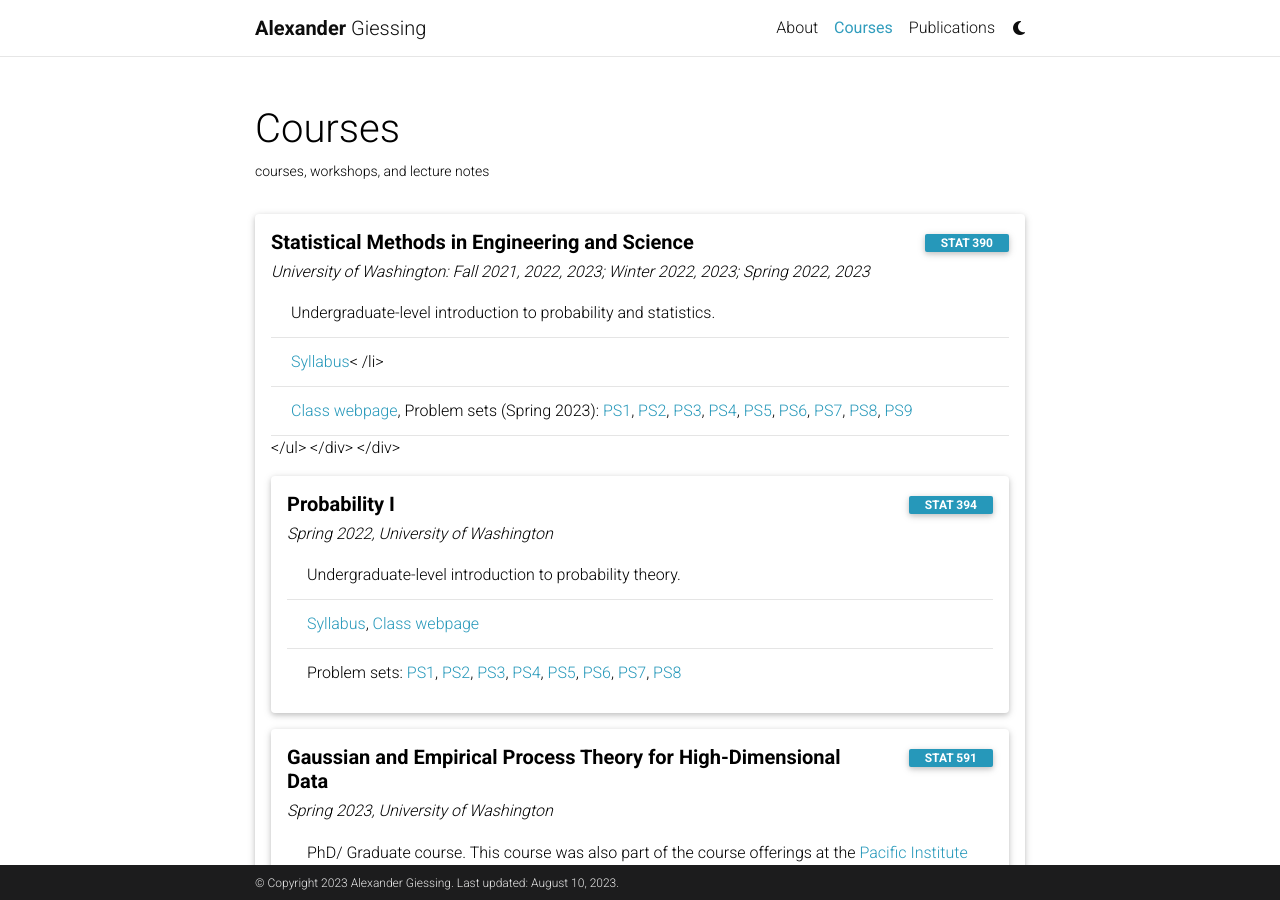
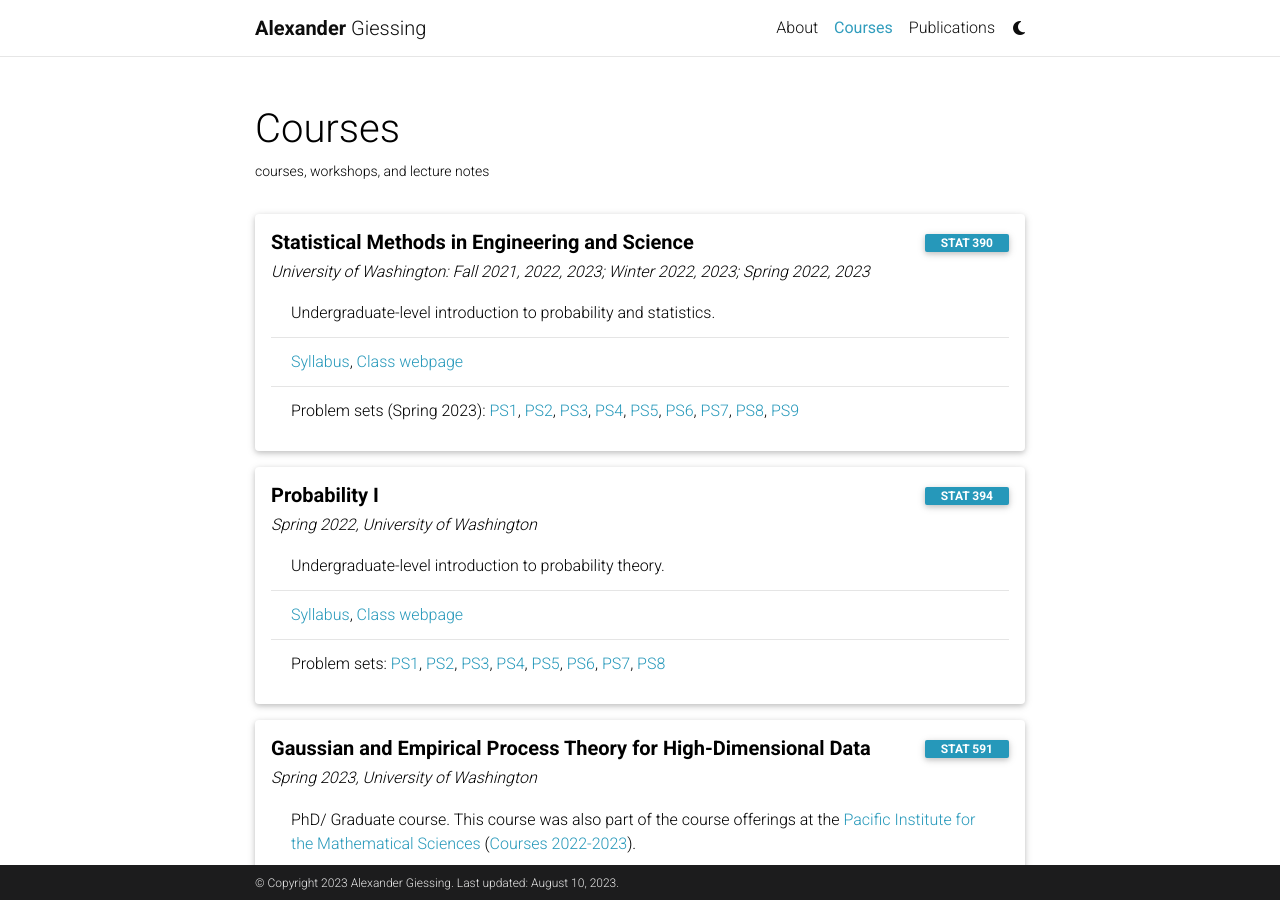
Before and after one commit to agiessing/agiessing.github.io, a Jekyll site: the page built from _pages/teaching.md, in a window 1280 px wide and 900 px high. Built offline with Jekyll 4.4.1, drawn with Linux system fonts in a browser that asks for light colours; comment, search, counter and statistics services are not loaded; a style sheet for code colours, icons or effects is not loaded.

Commit message:
Update teaching.md

```diff
--- a/_pages/teaching.md
+++ b/_pages/teaching.md
@@ -22,8 +22,8 @@
     <h6 class="font-italic mt-2 mt-sm-0">University of Washington: Fall 2021, 2022, 2023; Winter 2022, 2023; Spring 2022, 2023  </h6>
     <ul class="card-text font-weight-light list-group list-group-flush">
       <li class="list-group-item">Undergraduate-level introduction to probability and statistics.</li>
-      <li class="list-group-item"> <a href="/assets/pdf/STAT 390 - Syllabus - long version-2.pdf"> Syllabus</a>< /li>
-      <li class="list-group-item"> <a href="https://canvas.uw.edu/courses/1635461"> Class webpage</a>, Problem sets (Spring 2023):
+      <li class="list-group-item"> <a href="/assets/pdf/STAT 390 - Syllabus - long version-2.pdf"> Syllabus</a>, <a href="https://canvas.uw.edu/courses/1635461"> Class webpage</a> </li>
+      <li class="list-group-item">  Problem sets (Spring 2023):
         <a href="/assets/pdf/STAT390-Spring2023-Homework-01.pdf"> PS1</a>,
         <a href="/assets/pdf/STAT390-Spring2023-Homework-02.pdf"> PS2</a>,
         <a href="/assets/pdf/STAT390-Spring2023-Homework-03.pdf"> PS3</a>,
```
